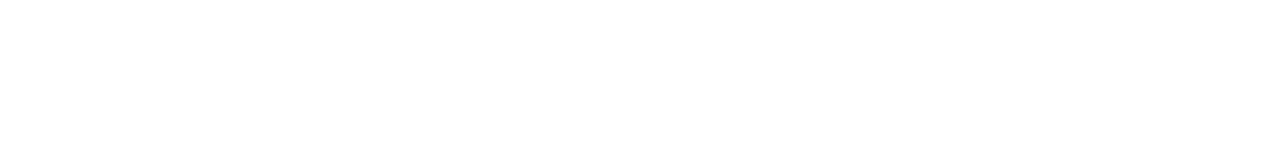
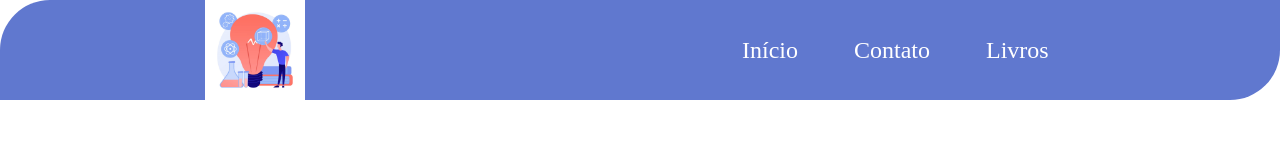
Before and after one commit to profmarciooliveira4/Biblioteca-de-PC, a plain HTML site: page index.html in a window 1280 px wide. Drawn offline with Linux system fonts and the light colour scheme.

Commit message:
upload arquivos reunião 5

```diff
--- a/estilo.css
+++ b/estilo.css
@@ -0,0 +1,23 @@
+* {
+    margin: 0;
+    padding: 0;
+}
+
+.cabecalho {
+    background-color:#6078CF;
+    display: flex;
+    justify-content: space-around;
+    align-items: center;
+    color: #FFFFFF;
+    border-radius: 50px 0;
+}
+
+.logo {
+    width: 100px;
+}
+
+.item-lista {
+    display: inline-block;
+    margin: 0 26px;
+    font-size: 24px;
+}
--- a/index.html
+++ b/index.html
@@ -1,12 +1,18 @@
 <!DOCTYPE html>
-<html lang="en">
-<head>
-    <meta charset="UTF-8">
-    <meta http-equiv="X-UA-Compatible" content="IE=edge">
-    <meta name="viewport" content="width=device-width, initial-scale=1.0">
-    <title>Document</title>
-</head>
-<body>
-
-</body>
+<html lang="pt-BR">
+    <head>
+        <meta charset="UTF-8">
+        <link rel="stylesheet" href="estilo.css">
+        <title>Biblioteca do Pensamento Computacional</title>
+    </head>
+    <body>
+        <header class="cabecalho">
+            <img class="logo" src="logo.jpg" alt="Logo da Biblioteca do PC">
+            <ul>
+                <li class="item-lista">Início</li>
+                <li class="item-lista">Contato</li>
+                <li class="item-lista">Livros</li>
+            </ul>
+        </header>
+    </body>
 </html>
```
Also changed, not shown: logo.jpg (added).
